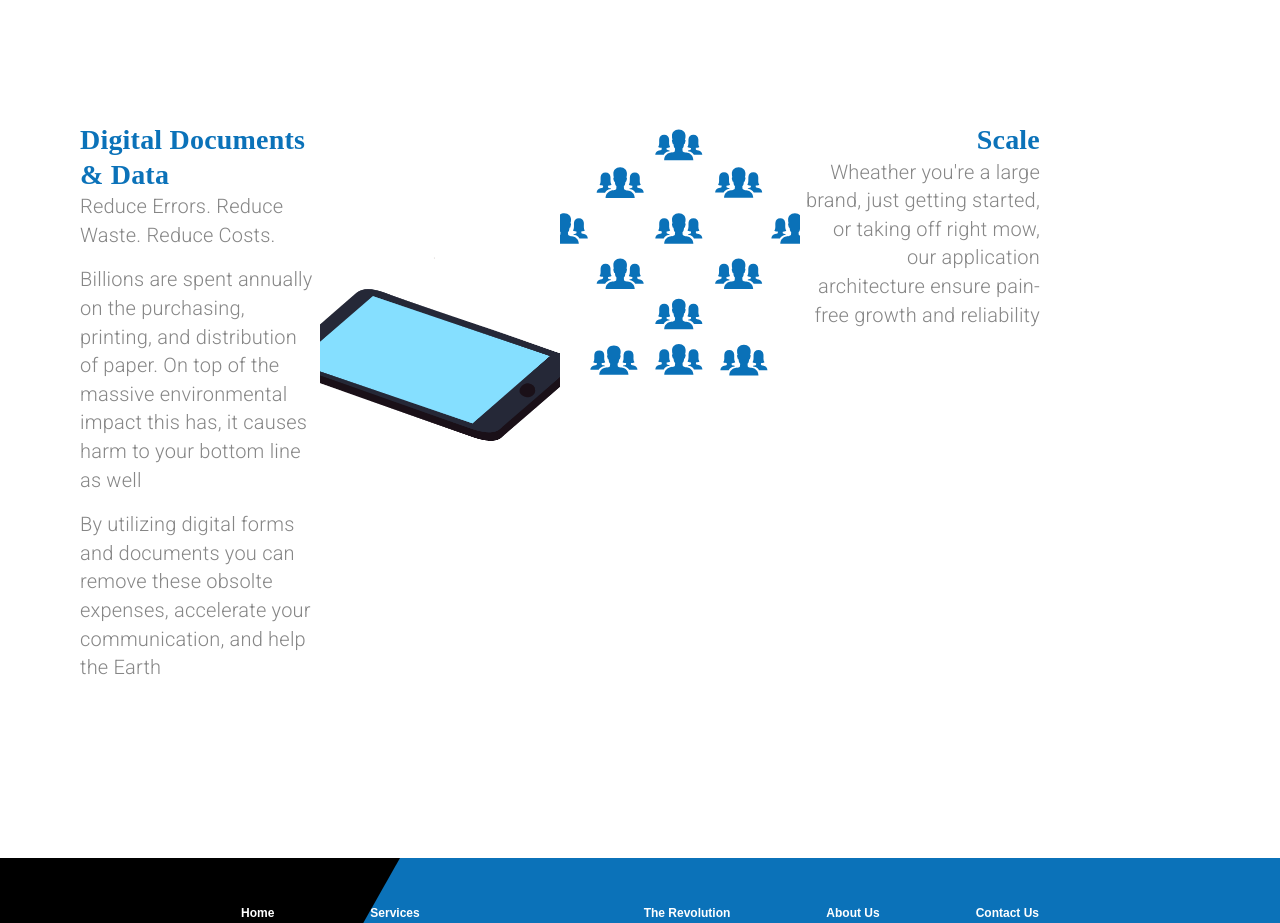
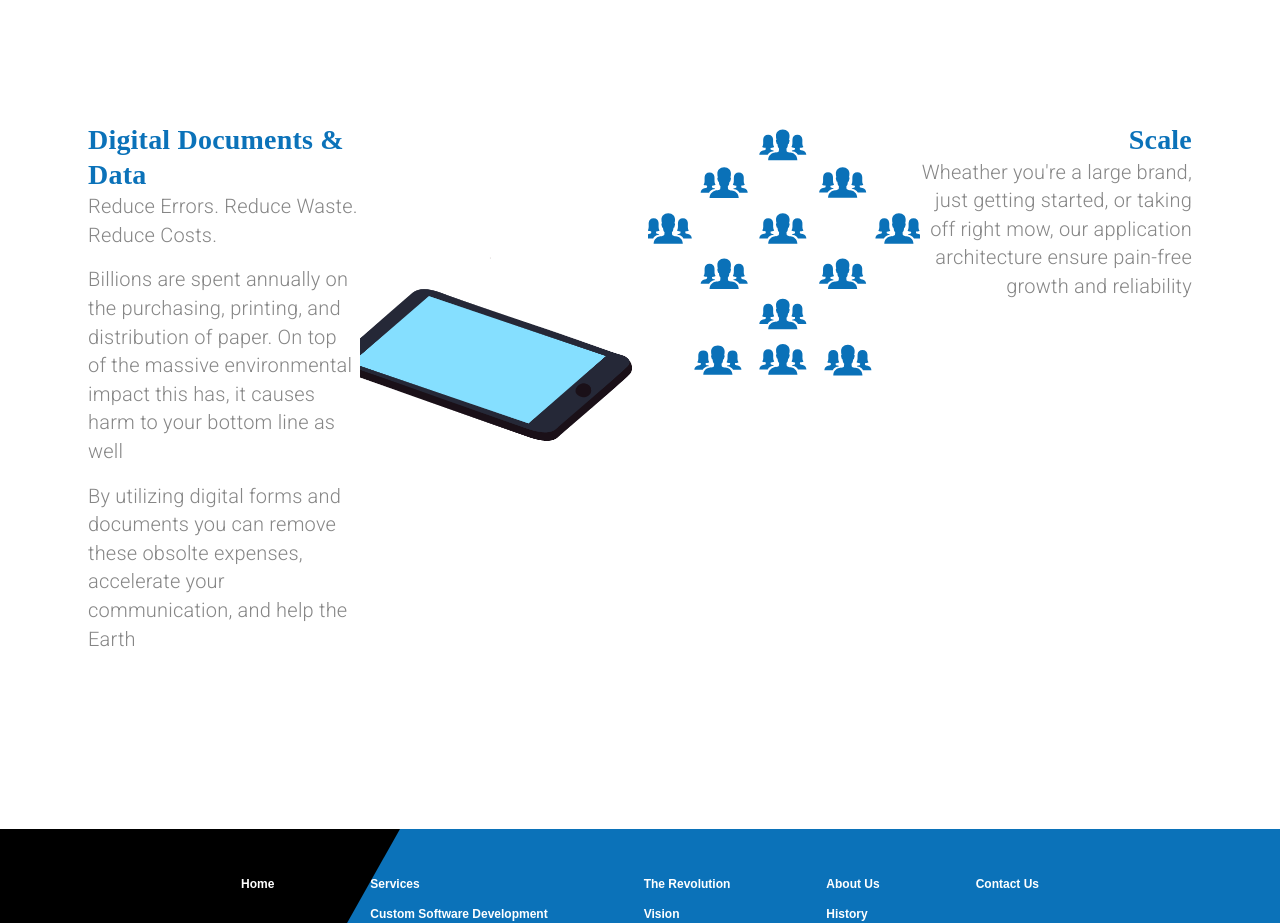
Before and after one commit to arunsinghsnd/NativeCodeLab, a React (Create React App) app: page /customsoftware in a window 1280 px wide. Shown: the part 1140-2063 px from the top of the page. Built offline with nearby package versions, Linux system fonts and the light colour scheme.

Commit message:
small changes

```diff
--- a/src/components/CustomSoftware.js
+++ b/src/components/CustomSoftware.js
@@ -16,7 +16,6 @@ import lightbulb from "../assets/bulb.svg";
 import cash from "../assets/cash.svg";
 import stopwatch from "../assets/stopwatch.svg";
 import Lottie from "react-lottie";
-import animationData from "../animations/landinganimation/data";
 
 import documentsAnimation from "../animations/documentsAnimation/data";
 import scaleAnimation from "../animations/scaleAnimation/data.json";
@@ -35,7 +34,7 @@ const useStyles = makeStyles(theme => ({
     paddingBottom: "10em",
   },
   itemContainer: {
-    maxWidth: "30em",
+    maxWidth: "34em",
   },
 }));
 
@@ -178,8 +177,8 @@ const CustomSoftware = props => {
           </Grid>
         </Grid>
       </Grid>
-      <Grid item container direction="row">
-        <Grid item container className={classes.itemContainer}>
+      <Grid item container direction="row" justifyContent="space-around">
+        <Grid item container className={classes.itemContainer} md>
           <Grid item container direction="column" md>
             <Grid item>
               <Typography variant="h4">Digital Documents & Data</Typography>
@@ -203,12 +202,12 @@ const CustomSoftware = props => {
           <Grid item md>
             <Lottie
               options={documentsOptions}
-              style={{ maxHeight: 325, maxWidth: 275, minHeight: 275 }}
+              style={{ maxHeight: 325, maxWidth: 275, minHeight: 250 }}
             />
           </Grid>
         </Grid>
 
-        <Grid item container className={classes.itemContainer}>
+        <Grid item container className={classes.itemContainer} md>
           <Grid item md>
             <Lottie
               options={scaleOptions}
```
